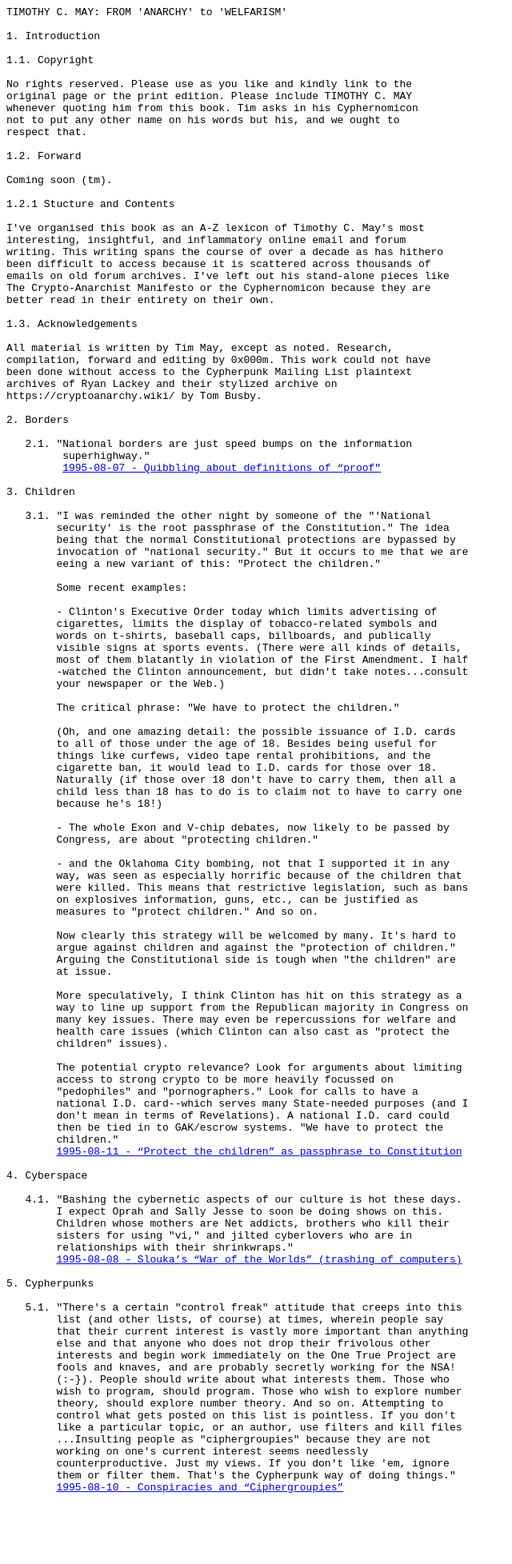
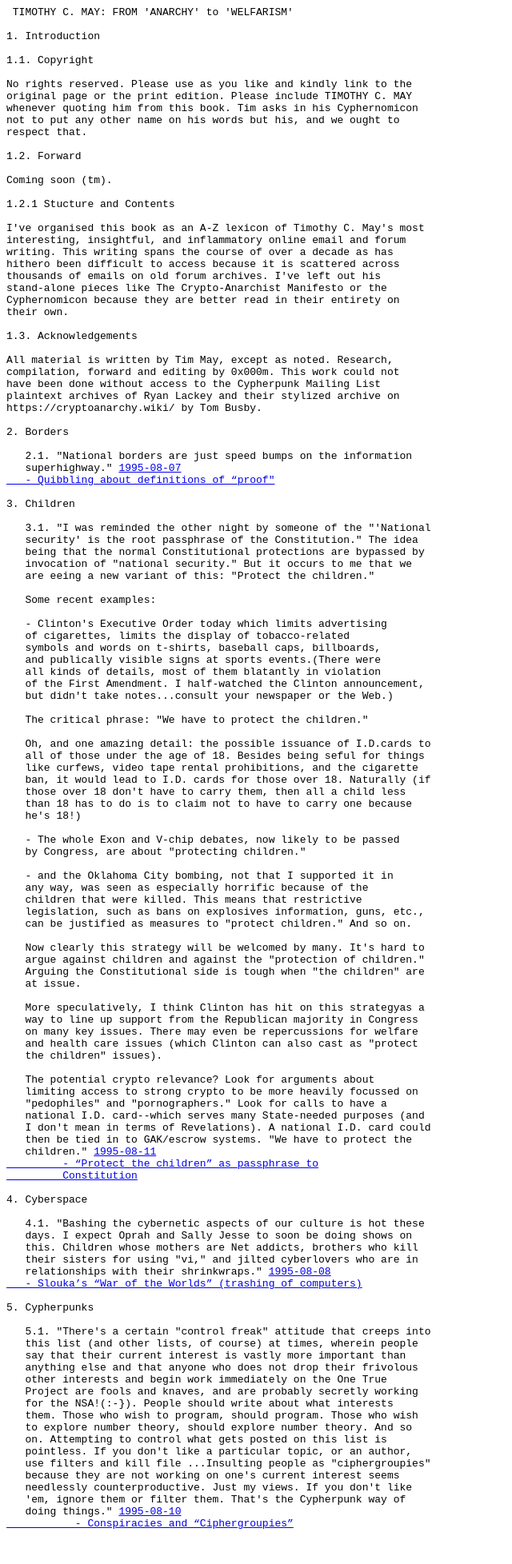
Before and after one commit to 0x000m/0x000m.github.io, a Jekyll site: the page built from _posts/2022-05-20-tim.md, in a window 1280 px wide. Shown: the whole page at 80% size, without its empty margins (0-640 px from the left). Built offline with Jekyll 4.4.1, drawn with Linux system fonts in a browser that asks for light colours; our own code applies the rules of GitHub Pages for plain Markdown files; before the commit the page ends 1911 px from its top, so only the background shows below that.

Commit message:
Update 2022-05-20-tim.md

```diff
--- a/_posts/2022-05-20-tim.md
+++ b/_posts/2022-05-20-tim.md
@@ -1,10 +1,8 @@
 ---
-layout: default
-title: "Timothy C. May: From 'Anarchy' to 'Welfarism'"
-permalink: may
+layout: default title: "Timothy C. May: From 'Anarchy'
+to 'Welfarism'" permalink: may
 ---
-<pre>
-TIMOTHY C. MAY: FROM 'ANARCHY' to 'WELFARISM'
+<pre> TIMOTHY C. MAY: FROM 'ANARCHY' to 'WELFARISM'
 
 1. Introduction
 
@@ -24,110 +22,116 @@
 
 I've organised this book as an A-Z lexicon of Timothy C. May's most
 interesting, insightful, and inflammatory online email and forum
-writing. This writing spans the course of over a decade as has hithero
-been difficult to access because it is scattered across thousands of
-emails on old forum archives. I've left out his stand-alone pieces like
-The Crypto-Anarchist Manifesto or the Cyphernomicon because they are
-better read in their entirety on their own.
+writing. This writing spans the course of over a decade as has
+hithero been difficult to access because it is scattered across
+thousands of emails on old forum archives. I've left out his
+stand-alone pieces like The Crypto-Anarchist Manifesto or the
+Cyphernomicon because they are better read in their entirety on
+their own.
 
 1.3. Acknowledgements
 
 All material is written by Tim May, except as noted. Research,
-compilation, forward and editing by 0x000m. This work could not have
-been done without access to the Cypherpunk Mailing List plaintext
-archives of Ryan Lackey and their stylized archive on
+compilation, forward and editing by 0x000m. This work could not
+have been done without access to the Cypherpunk Mailing List
+plaintext archives of Ryan Lackey and their stylized archive on
 https://cryptoanarchy.wiki/ by Tom Busby.
 
 2. Borders
 
    2.1. "National borders are just speed bumps on the information
-         superhighway."
-         <a href="https://mailing-list-archive.cryptoanarchy.wiki/archive/1995/08/096910121e38037aef2b4b9bb6400ee771c7ce372222b3a596adddd9add4d577/">1995-08-07 - Quibbling about definitions of “proof"</a>
+   superhighway." <a
+   href="https://mailing-list-archive.cryptoanarchy.wiki/archive/1995/08/096910121e38037aef2b4b9bb6400ee771c7ce372222b3a596adddd9add4d577/">1995-08-07
+   - Quibbling about definitions of “proof"</a>
 
 3. Children
 
    3.1. "I was reminded the other night by someone of the "'National
-        security' is the root passphrase of the Constitution." The idea
-        being that the normal Constitutional protections are bypassed by
-        invocation of "national security." But it occurs to me that we are
-        eeing a new variant of this: "Protect the children."
+   security' is the root passphrase of the Constitution." The idea
+   being that the normal Constitutional protections are bypassed by
+   invocation of "national security." But it occurs to me that we
+   are eeing a new variant of this: "Protect the children."
 
-        Some recent examples:
+   Some recent examples:
 
-        - Clinton's Executive Order today which limits advertising of
-        cigarettes, limits the display of tobacco-related symbols and
-        words on t-shirts, baseball caps, billboards, and publically
-        visible signs at sports events. (There were all kinds of details,
-        most of them blatantly in violation of the First Amendment. I half
-        -watched the Clinton announcement, but didn't take notes...consult
-        your newspaper or the Web.)
+   - Clinton's Executive Order today which limits advertising
+   of cigarettes, limits the display of tobacco-related
+   symbols and words on t-shirts, baseball caps, billboards,
+   and publically visible signs at sports events.(There were
+   all kinds of details, most of them blatantly in violation
+   of the First Amendment. I half-watched the Clinton announcement,
+   but didn't take notes...consult your newspaper or the Web.)
 
-        The critical phrase: "We have to protect the children."
+   The critical phrase: "We have to protect the children."
 
-        (Oh, and one amazing detail: the possible issuance of I.D. cards
-        to all of those under the age of 18. Besides being useful for
-        things like curfews, video tape rental prohibitions, and the
-        cigarette ban, it would lead to I.D. cards for those over 18.
-        Naturally (if those over 18 don't have to carry them, then all a
-        child less than 18 has to do is to claim not to have to carry one
-        because he's 18!)
+   Oh, and one amazing detail: the possible issuance of I.D.cards to
+   all of those under the age of 18. Besides being seful for things
+   like curfews, video tape rental prohibitions, and the cigarette
+   ban, it would lead to I.D. cards for those over 18. Naturally (if
+   those over 18 don't have to carry them, then all a child less
+   than 18 has to do is to claim not to have to carry one because
+   he's 18!)
 
-        - The whole Exon and V-chip debates, now likely to be passed by
-        Congress, are about "protecting children."
+   - The whole Exon and V-chip debates, now likely to be passed
+   by Congress, are about "protecting children."
 
-        - and the Oklahoma City bombing, not that I supported it in any
-        way, was seen as especially horrific because of the children that
-        were killed. This means that restrictive legislation, such as bans
-        on explosives information, guns, etc., can be justified as
-        measures to "protect children." And so on.
+   - and the Oklahoma City bombing, not that I supported it in
+   any way, was seen as especially horrific because of the
+   children that were killed. This means that restrictive
+   legislation, such as bans on explosives information, guns, etc.,
+   can be justified as measures to "protect children." And so on.
 
-        Now clearly this strategy will be welcomed by many. It's hard to
-        argue against children and against the "protection of children."
-        Arguing the Constitutional side is tough when "the children" are
-        at issue.
+   Now clearly this strategy will be welcomed by many. It's hard to
+   argue against children and against the "protection of children."
+   Arguing the Constitutional side is tough when "the children" are
+   at issue.
 
-        More speculatively, I think Clinton has hit on this strategy as a
-        way to line up support from the Republican majority in Congress on
-        many key issues. There may even be repercussions for welfare and
-        health care issues (which Clinton can also cast as "protect the
-        children" issues).
+   More speculatively, I think Clinton has hit on this strategyas a
+   way to line up support from the Republican majority in Congress
+   on many key issues. There may even be repercussions for welfare
+   and health care issues (which Clinton can also cast as "protect
+   the children" issues).
 
-        The potential crypto relevance? Look for arguments about limiting
-        access to strong crypto to be more heavily focussed on
-        "pedophiles" and "pornographers." Look for calls to have a
-        national I.D. card--which serves many State-needed purposes (and I
-        don't mean in terms of Revelations). A national I.D. card could
-        then be tied in to GAK/escrow systems. "We have to protect the
-        children."
-        <a href="https://mailing-listarchive.cryptoanarchy.wiki/archive/1995/08/97fd968e94dd433641337c754a893e695a13d37f8e5364fa7406598b8e01a48e/">1995-08-11 - “Protect the children” as passphrase to Constitution</a>
+   The potential crypto relevance? Look for arguments about
+   limiting access to strong crypto to be more heavily focussed on
+   "pedophiles" and "pornographers." Look for calls to have a
+   national I.D. card--which serves many State-needed purposes (and
+   I don't mean in terms of Revelations). A national I.D. card could
+   then be tied in to GAK/escrow systems. "We have to protect the
+   children." <a href="https://mailing-listarchive.cryptoanarchy.wiki/archive/1995/08/97fd968e94dd433641337c754a893e695a13d37f8e5364fa7406598b8e01a48e/">1995-08-11
+         - “Protect the children” as passphrase to
+         Constitution</a>
 
 4. Cyberspace
 
-   4.1. "Bashing the cybernetic aspects of our culture is hot these days.
-        I expect Oprah and Sally Jesse to soon be doing shows on this.
-        Children whose mothers are Net addicts, brothers who kill their
-        sisters for using "vi," and jilted cyberlovers who are in
-        relationships with their shrinkwraps."
-        <a href="https://mailing-list-archive.cryptoanarchy.wiki/archive/1995/08/dde7e50171fd289407933fc8fc8fcb96b2a631b9a9acc6e7b920fff22b288ec8/">1995-08-08 - Slouka’s “War of the Worlds” (trashing of computers)</a>
+   4.1. "Bashing the cybernetic aspects of our culture is hot these
+   days. I expect Oprah and Sally Jesse to soon be doing shows on
+   this. Children whose mothers are Net addicts, brothers who kill
+   their sisters for using "vi," and jilted cyberlovers who are in
+   relationships with their shrinkwraps." <a
+   href="https://mailing-list-archive.cryptoanarchy.wiki/archive/1995/08/dde7e50171fd289407933fc8fc8fcb96b2a631b9a9acc6e7b920fff22b288ec8/">1995-08-08
+   - Slouka’s “War of the Worlds” (trashing of computers)</a>
 
 5. Cypherpunks
 
-   5.1. "There's a certain "control freak" attitude that creeps into this
-        list (and other lists, of course) at times, wherein people say
-        that their current interest is vastly more important than anything
-        else and that anyone who does not drop their frivolous other
-        interests and begin work immediately on the One True Project are
-        fools and knaves, and are probably secretly working for the NSA!
-        (:-}). People should write about what interests them. Those who
-        wish to program, should program. Those who wish to explore number
-        theory, should explore number theory. And so on. Attempting to
-        control what gets posted on this list is pointless. If you don't
-        like a particular topic, or an author, use filters and kill files
-        ...Insulting people as "ciphergroupies" because they are not
-        working on one's current interest seems needlessly
-        counterproductive. Just my views. If you don't like 'em, ignore
-        them or filter them. That's the Cypherpunk way of doing things."
-        <a href="https://mailing-list-archive.cryptoanarchy.wiki/archive/1995/08/1c8e7b55334c834d0281033946bb5c28a4566507452010917d6561ab49b432fd/">1995-08-10 - Conspiracies and “Ciphergroupies”</a>
+   5.1. "There's a certain "control freak" attitude that creeps into
+   this list (and other lists, of course) at times, wherein people
+   say that their current interest is vastly more important than
+   anything else and that anyone who does not drop their frivolous
+   other interests and begin work immediately on the One True
+   Project are fools and knaves, and are probably secretly working
+   for the NSA!(:-}). People should write about what interests
+   them. Those who wish to program, should program. Those who wish
+   to explore number theory, should explore number theory. And so
+   on. Attempting to control what gets posted on this list is
+   pointless. If you don't like a particular topic, or an author,
+   use filters and kill file ...Insulting people as "ciphergroupies"
+   because they are not working on one's current interest seems
+   needlessly counterproductive. Just my views. If you don't like
+   'em, ignore them or filter them. That's the Cypherpunk way of
+   doing things." <a
+           href="https://mailing-list-archive.cryptoanarchy.wiki/archive/1995/08/1c8e7b55334c834d0281033946bb5c28a4566507452010917d6561ab49b432fd/">1995-08-10
+           - Conspiracies and “Ciphergroupies”</a>
 
 
 </pre>
```
